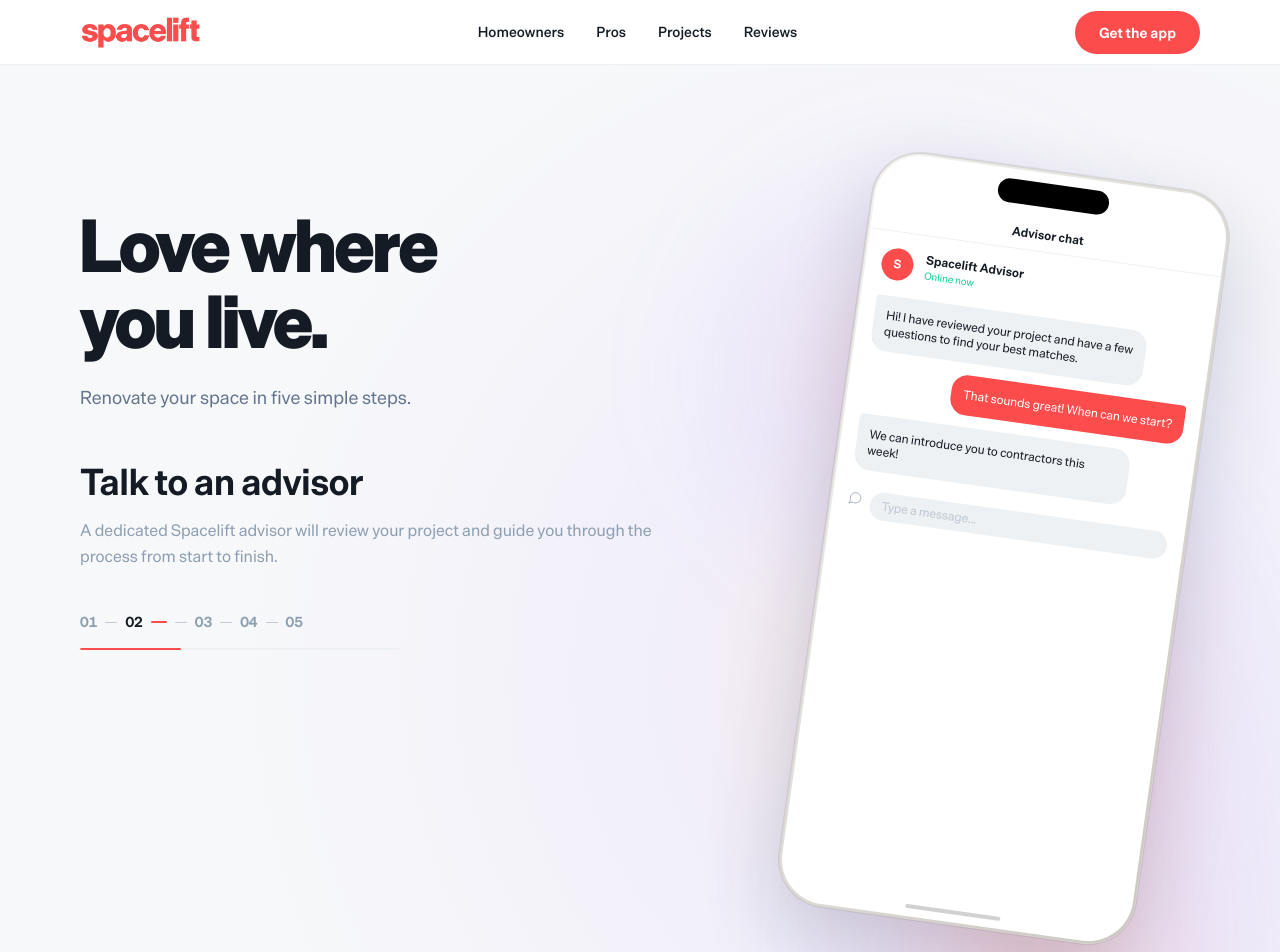
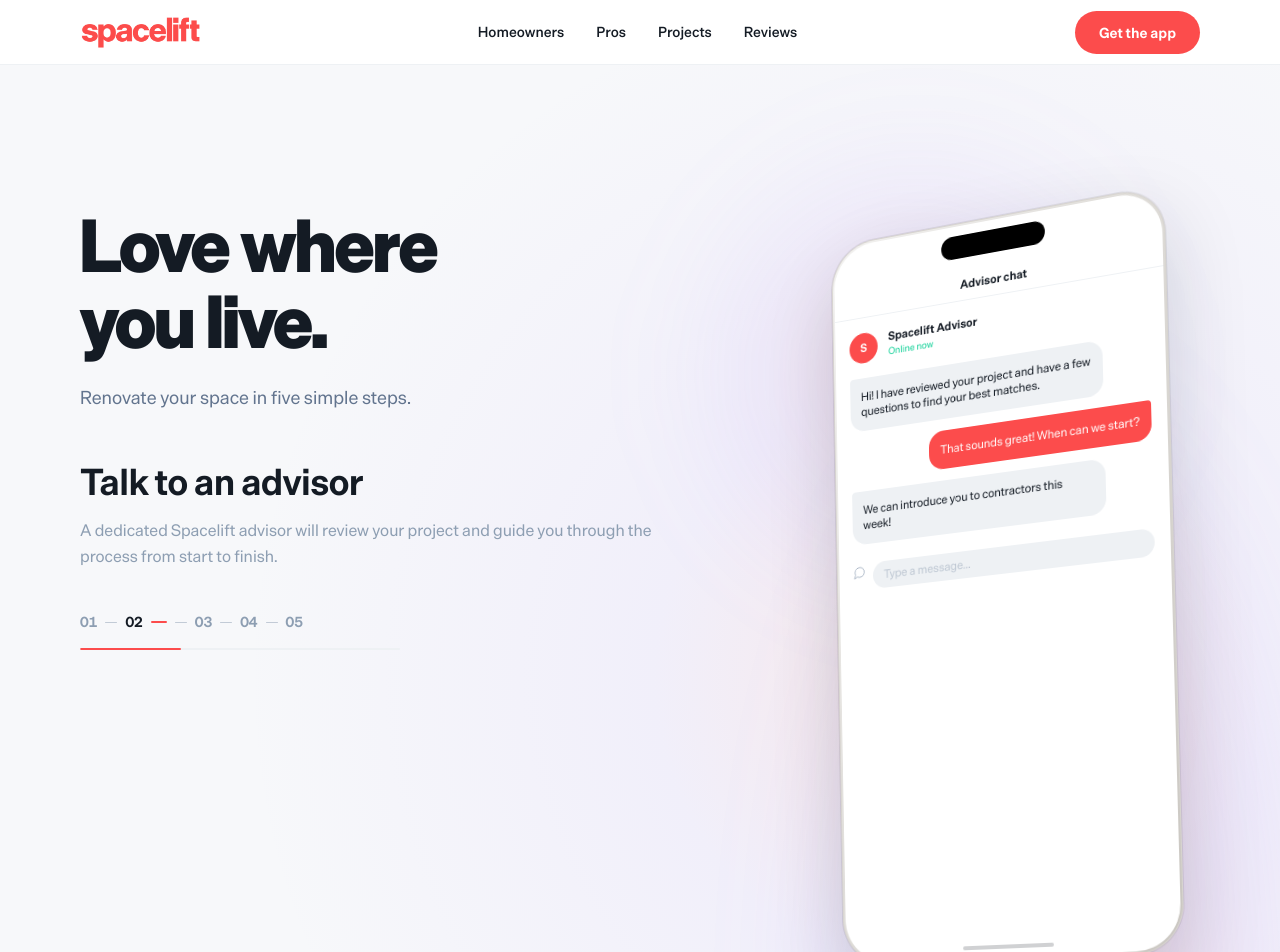
Before and after one commit to jjmccarthy7/spacelift-tools, a Next.js app in the folder apps/hellospacelift/: page / in a window 1280 px wide. Shown: the top 952 px of the page. Built offline with nearby package versions, Linux system fonts and the light colour scheme.

Commit message:
fix: replace flat 2D rotation with 3D perspective transform on phone

```diff
--- a/apps/hellospacelift/src/components/PhoneMock.tsx
+++ b/apps/hellospacelift/src/components/PhoneMock.tsx
@@ -160,6 +160,7 @@
 
 export default function PhoneMock({ step }: PhoneMockProps) {
   const Screen = screens[step]?.component || screens[0].component
+
   return (
     <div className="relative flex-shrink-0">
       {/* Outer glow */}
@@ -168,8 +169,7 @@
         className="absolute pointer-events-none"
         style={{
           inset: '-40%',
-          background:
-            'radial-gradient(ellipse 60% 70% at 55% 80%, rgba(252,76,76,0.18) 0%, rgba(162,123,252,0.10) 45%, transparent 70%)',
+          background: 'radial-gradient(ellipse 60% 70% at 55% 80%, rgba(252,76,76,0.18) 0%, rgba(162,123,252,0.10) 45%, transparent 70%)',
           filter: 'blur(52px)',
           zIndex: 0,
         }}
@@ -180,23 +180,25 @@
         className="absolute pointer-events-none rounded-[52px]"
         style={{
           inset: '-16px',
-          background:
-            'radial-gradient(ellipse at 50% 55%, rgba(252,76,76,0.10) 0%, transparent 65%)',
+          background: 'radial-gradient(ellipse at 50% 55%, rgba(252,76,76,0.10) 0%, transparent 65%)',
           filter: 'blur(16px)',
           zIndex: 0,
         }}
       />
-
-      {/* Transform wrapper: position, tilt */}
-      <div className="relative lg:-translate-x-4 lg:-translate-y-10 lg:rotate-[8deg] transition-transform">
+      {/* Transform wrapper: 3D perspective tilt on desktop, flat on mobile */}
+      <div
+        className="relative transition-transform hidden lg:block"
+        style={{
+          transformOrigin: 'bottom center',
+          transform: 'perspective(1600px) rotateY(-18deg) rotateX(2deg) rotateZ(-2deg) translateX(-12px) translateY(-10px)',
+        }}
+      >
         {/* Outer phone shell — light metallic frame */}
-        <div className="relative w-[260px] md:w-[300px] lg:w-[340px] xl:w-[360px] rounded-[48px] bg-[#d7d4cf] p-[3px] shadow-[0_32px_80px_rgba(15,23,42,0.16)] ring-1 ring-black/8">
+        <div className="relative w-[340px] xl:w-[360px] rounded-[48px] bg-[#d7d4cf] p-[3px] shadow-[0_32px_80px_rgba(15,23,42,0.16)] ring-1 ring-black/8">
           {/* Metallic edge highlight */}
           <div className="absolute inset-[1px] rounded-[47px] pointer-events-none bg-gradient-to-br from-white/70 via-white/18 to-[#8f8a83]/18" />
-
           {/* Dynamic Island */}
           <div className="absolute top-[13px] left-1/2 -translate-x-1/2 h-[24px] w-[112px] rounded-full bg-black z-20" />
-
           {/* Inner screen wrapper */}
           <div className="relative overflow-hidden rounded-[45px] bg-white">
             {/* Screen header */}
@@ -205,12 +207,37 @@
                 {screens[step]?.title || screens[0].title}
               </p>
             </div>
-
             {/* Screen content — tall realistic aspect ratio */}
-            <div className="overflow-hidden h-[520px] md:h-[560px] lg:h-[620px] xl:h-[660px]">
+            <div className="overflow-hidden lg:h-[620px] xl:h-[660px]">
               <Screen />
             </div>
-
+            {/* Home indicator bar */}
+            <div className="flex justify-center pb-2 pt-1">
+              <div className="w-24 h-1 bg-[#141B24]/20 rounded-full" />
+            </div>
+          </div>
+        </div>
+      </div>
+      {/* Mobile / tablet: flat display, no 3D perspective */}
+      <div className="relative lg:hidden">
+        {/* Outer phone shell — light metallic frame */}
+        <div className="relative w-[260px] md:w-[300px] rounded-[48px] bg-[#d7d4cf] p-[3px] shadow-[0_32px_80px_rgba(15,23,42,0.16)] ring-1 ring-black/8">
+          {/* Metallic edge highlight */}
+          <div className="absolute inset-[1px] rounded-[47px] pointer-events-none bg-gradient-to-br from-white/70 via-white/18 to-[#8f8a83]/18" />
+          {/* Dynamic Island */}
+          <div className="absolute top-[13px] left-1/2 -translate-x-1/2 h-[24px] w-[112px] rounded-full bg-black z-20" />
+          {/* Inner screen wrapper */}
+          <div className="relative overflow-hidden rounded-[45px] bg-white">
+            {/* Screen header */}
+            <div className="flex-shrink-0 px-4 pt-[3.35rem] pb-2 border-b border-[#EEF1F4]">
+              <p className="text-xs font-bold text-[#141B24] text-center">
+                {screens[step]?.title || screens[0].title}
+              </p>
+            </div>
+            {/* Screen content — tall realistic aspect ratio */}
+            <div className="overflow-hidden h-[520px] md:h-[560px]">
+              <Screen />
+            </div>
             {/* Home indicator bar */}
             <div className="flex justify-center pb-2 pt-1">
               <div className="w-24 h-1 bg-[#141B24]/20 rounded-full" />
```
